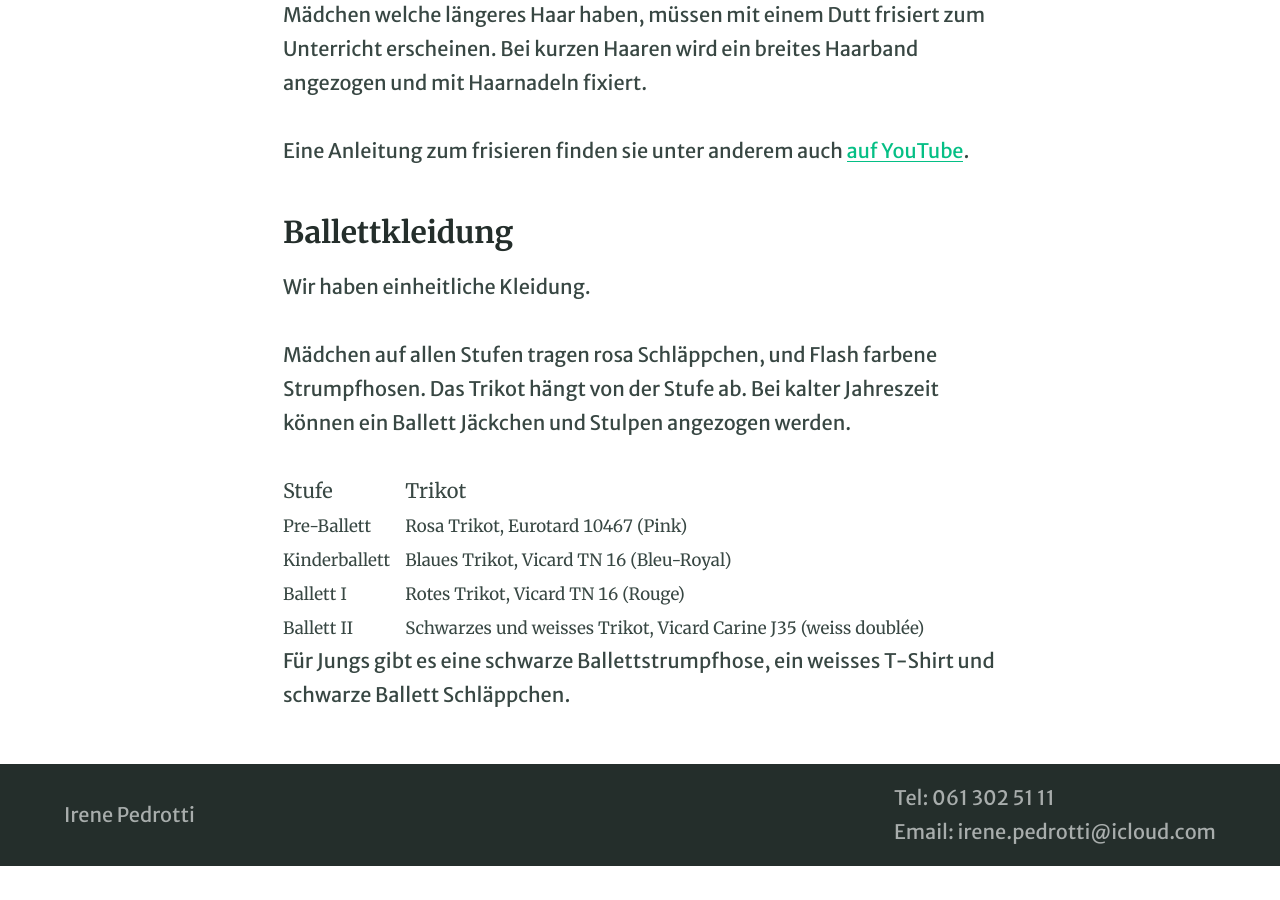
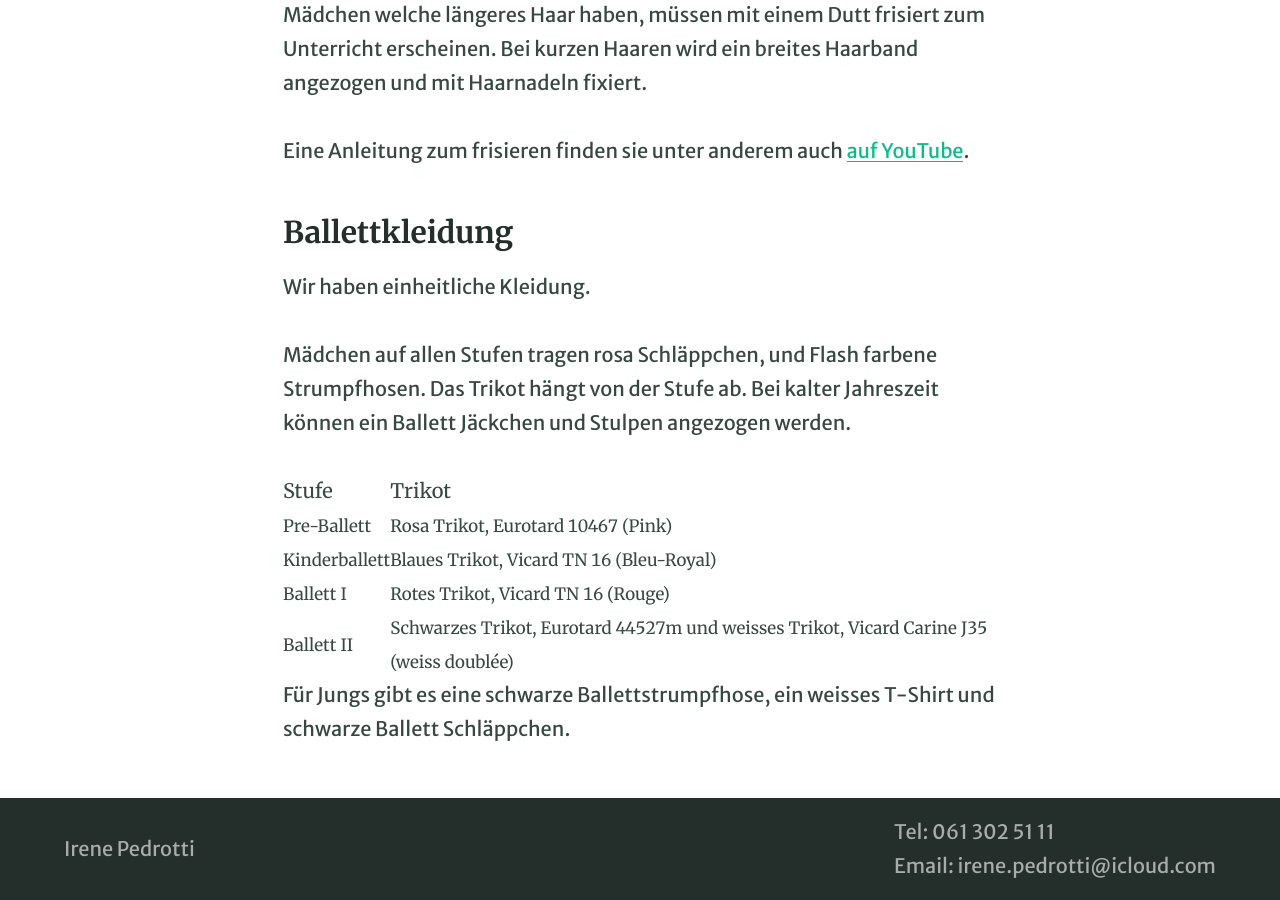
Before and after one commit to irenepedrotti/irenepedrotti.github.io, a Jekyll site: the page built from pages/z10_eltern.md, in a window 1280 px wide and 900 px high, scrolled down 632 px. Built offline with Jekyll 4.4.1, drawn with Linux system fonts in a browser that asks for light colours; before the commit the page ends 1498 px from its top, so only the background shows below that.

Commit message:
Korrektur: schwarzes Trikot Eurotard mit Nummer

```diff
--- a/pages/z10_eltern.md
+++ b/pages/z10_eltern.md
@@ -24,6 +24,6 @@ Bei kalter Jahreszeit können ein Ballett Jäckchen und Stulpen angezogen werden
 | Pre-Ballett   | Rosa Trikot, Eurotard 10467 (Pink)  |
 | Kinderballett | Blaues Trikot, Vicard TN 16 (Bleu-Royal)        |
 | Ballett I     | Rotes Trikot, Vicard TN 16 (Rouge)|
-| Ballett II    | Schwarzes und weisses Trikot, Vicard Carine J35 (weiss doublée)  |
+| Ballett II    | Schwarzes Trikot, Eurotard 44527m und  weisses Trikot, Vicard Carine J35 (weiss doublée)  |
 
 Für Jungs gibt es eine schwarze Ballettstrumpfhose, ein weisses T-Shirt und schwarze Ballett Schläppchen.
```
